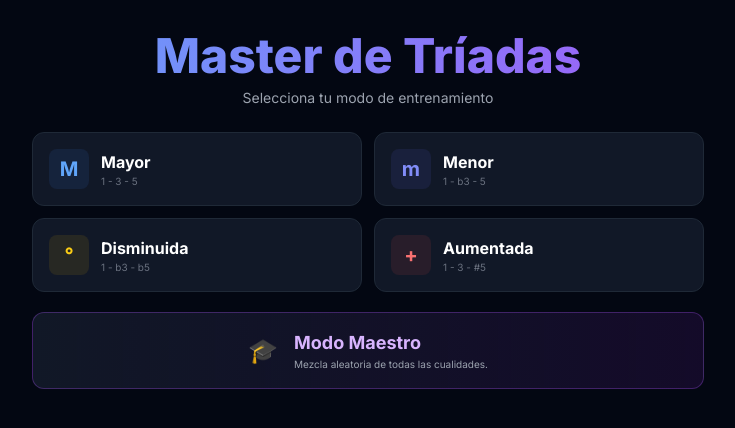
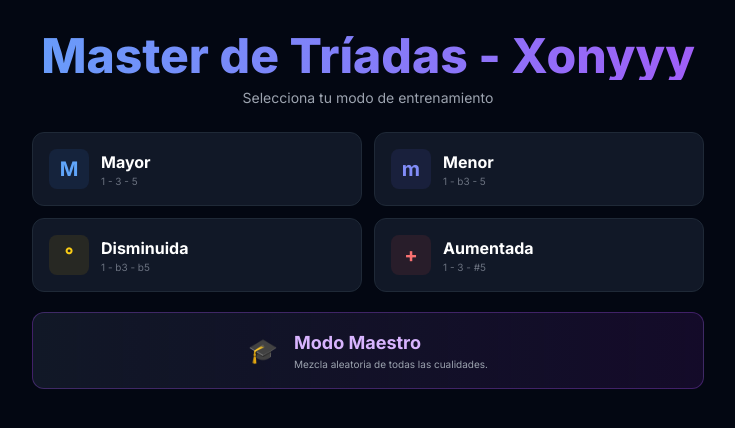
Before and after one commit to mjma90/Learntri, a plain HTML site: page index.html in a window 1280 px wide. Shown: the whole page, without its empty margins (272-1007 px from the left). Drawn offline with nearby package versions, Linux system fonts and the light colour scheme.

Commit message:
Update title in main menu to include 'Xonyyy'

```diff
--- a/index.html
+++ b/index.html
@@ -153,7 +153,7 @@
 
         <div class="text-center mt-4 mb-6">
             <h1 class="text-3xl md:text-5xl font-black text-transparent bg-clip-text bg-gradient-to-r from-blue-400 to-purple-500 mb-2">
-                Master de Tríadas
+                Master de Tríadas - Xonyyy
             </h1>
             <p class="text-gray-400 text-xs md:text-sm">Selecciona tu modo de entrenamiento</p>
         </div>
```
